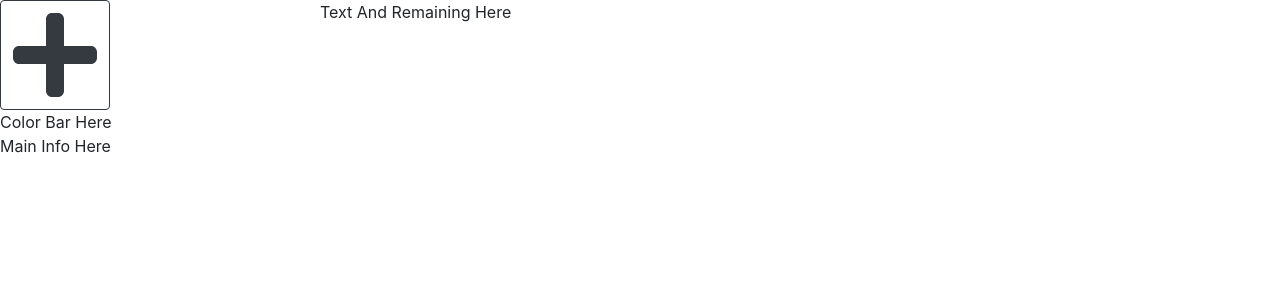
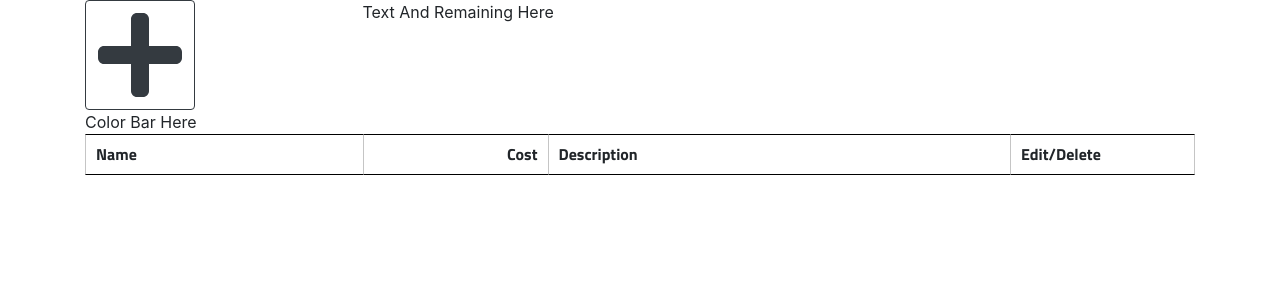
Before and after one commit to MustafaAli789/Billars, a React (Create React App) app: page / in a window 1280 px wide. Shown: the top 300 px of the page. Built offline with nearby package versions, Linux system fonts and the light colour scheme.

Commit message:
can add bill cards

```diff
--- a/src/AddButton.js
+++ b/src/AddButton.js
@@ -2,17 +2,12 @@ import React from 'react';
 import Button from 'react-bootstrap/Button';
 import { FontAwesomeIcon } from '@fortawesome/react-fontawesome'
 import { faPlus } from '@fortawesome/free-solid-svg-icons';
-import BillModal from './BillModal.js';
-import { useState } from 'react';
 
-const AddButton = ({submit}) =>{
-	const [modalShow, setModalShow] = useState(false);
-
-	const button = <FontAwesomeIcon icon={faPlus} size="6x"/>;
+const AddButton = ({createNewBill}) =>{
+	const buttonIcon = <FontAwesomeIcon icon={faPlus} size="6x"/>;
 	return(
 		<div>
-			<Button variant="outline-dark" onClick={() => setModalShow(true)}>{button}</Button>
-			<BillModal show={modalShow} onHide={() => setModalShow(false)} submit={submit} />
+			<Button variant="outline-dark" onClick={() => createNewBill(["Add", "", "", "", "#fff"])}>{buttonIcon}</Button>
 		</div>
 	);
 }
--- a/src/App.js
+++ b/src/App.js
@@ -5,31 +5,66 @@ import Jumbotron from "react-bootstrap/Jumbotron";
 import Row from "react-bootstrap/Row";
 import Col from "react-bootstrap/Col";
 import AddButton from './AddButton.js';
+import BillModal from './BillModal.js';
+import BillCard from './BillCard.js';
+
 
 class App extends Component{
 
   constructor(){
     super()
     this.state={
-      bills: []
+      bills: [],
+      renderModal: false,
+      modalData: ["Add", "", "", "", "#fff"],
     }
   }
 
-  onSubmitClicked =(color)=>{
-    console.log(color);
+
+  addEditBill=(billInfo)=>{
+      billInfo.title="Edit";
+      var newStateArray = this.state.bills.slice();
+      newStateArray.push(billInfo);
+      this.setState({bills: newStateArray});
+      this.setModalVisible(false);
+  }
+
+  //used to createa new bill modal with specified data
+  createNewBillModal=(data)=>{
+    this.setModalVisible(true);
+    this.setModalData(data);
+  }
+
+  //controls whether to show the modal or not
+  setModalVisible = (visible) => {
+    if(visible){
+      this.setState({renderModal: true});
+    } else{
+      this.setState({renderModal: false});
+    }
+  }
+
+  //will set the modal data
+  setModalData = (data) =>{
+    this.setState({modalData: data});
   }
 
   render(){
+    const {bills, renderModal, modalData} = this.state;
+    const billModal = renderModal ? <BillModal show={true} data={this.state.modalData} setModalVisible={this.setModalVisible} submit={this.addEditBill}/> : null;
     return (
-      <div>
+      <div className="container">
+        {billModal}
         <Row noGutters="true">
-          <Col lg="3"><AddButton submit={this.onSubmitClicked}></AddButton></Col>
+          <Col lg="3"><AddButton createNewBill={this.createNewBillModal}></AddButton></Col>
           <Col lg="9">Text And Remaining Here</Col>
         </Row>
         <Row noGutters="true">
           Color Bar Here
         </Row>
-        <Row noGutters="true">Main Info Here</Row>
+        <Row noGutters="true">
+          <BillCard bills={this.state.bills}></BillCard>
+        </Row>
       </div>
     );
   }
--- /dev/null
+++ b/src/BillCard.css
@@ -0,0 +1,22 @@
+#card{
+	border-radius: 0;
+	background: none;
+}
+
+h4{
+	font-family: 'Titillium Web', sans-serif;
+	font-weight: 700;
+	margin: 0;
+}
+
+.headings{
+	border: 1px solid #c5c5c5;
+	border-top: 1px solid black;
+	border-bottom: 1px solid black;
+	padding: 10px;
+}
+
+.bills{
+	border-left: 1px solid #c5c5c5;
+	border-right: 1px solid #c5c5c5;
+}
--- /dev/null
+++ b/src/BillCard.js
@@ -0,0 +1,35 @@
+import React, {Component} from 'react';
+import Card from 'react-bootstrap/Card'
+import './BillCard.css';
+import Row from "react-bootstrap/Row";
+import Col from "react-bootstrap/Col";
+import Circle from './Circle.js';
+
+const BillCard=({bills})=>{
+	const billRows = [];
+	bills.forEach((bill, index)=>{
+		billRows.push(
+			<Row key= {index} style={{marginLeft: '0', marginRight: '0'}}>
+		    	<Col className="bills d-flex align-items-center" sm="3" style={{borderRight: '0'}}><Circle color={bill.color}></Circle>{bill.paymentName}</Col>
+		    	<Col className="bills d-flex align-items-center justify-content-end" sm="2" style={{borderRight: '0'}}>{bill.cost}</Col>
+		    	<Col className="bills d-flex align-items-center" sm="5" style={{borderRight: '0'}}>{bill.paymentDesc}</Col>
+		    	<Col className="bills d-flex align-items-center" sm="2">{index}</Col>
+		    </Row>
+	    );
+	});
+	return(
+		<Card id="card" style={{ width: '100%', border: 'none' }}>
+	    	<Card.Body style={{padding: '0'}}>
+	    		<Row style={{marginLeft: '0', marginRight: '0'}}>
+	    			<Col className="headings d-flex align-items-center" sm="3" style={{borderRight: '0'}}><h4>Name</h4></Col>
+	    			<Col className="headings d-flex align-items-center justify-content-end" sm="2" style={{borderRight: '0'}}><h4>Cost</h4></Col>
+	    			<Col className="headings d-flex align-items-center" sm="5" style={{borderRight: '0'}}><h4>Description</h4></Col>
+	    			<Col className="headings d-flex align-items-center" sm="2"><h4>Edit/Delete</h4></Col>
+	    		</Row>
+	    		{billRows}
+	    	</Card.Body>
+	  	</Card>
+	);
+}
+
+export default BillCard;
--- a/src/BillModal.js
+++ b/src/BillModal.js
@@ -10,15 +10,34 @@ class BillModal extends React.Component{
 	constructor(props){
 		super(props);
 		this.state={
-			color: '#fff',
+			title: props.data[0],
+			paymentName: props.data[1],
+			paymentDesc: props.data[2],
+			cost: props.data[3],
+			color: props.data[4],
 		}
 	}
+
 
 	setColor = (newColor)=>{
 		this.setState({color: newColor.hex})
 	}
 
+	handleInputChanged=(event)=>{
+		const inputType = event.target.getAttribute('category');
+		if(inputType==="paymentName"){
+			this.setState({paymentName: event.target.value});
+		} else if(inputType==="paymentDesc"){
+			this.setState({paymentDesc: event.target.value});
+		} else if(inputType==="cost"){
+			this.setState({cost: event.target.value});
+		}
+
+	}
+
 	render(){
+		const {title, paymentName, paymentDesc, cost, color} = this.state;
+		const {setModalVisible, submit} = this.props;
 		return(
 			<Modal
 		      {...this.props}
@@ -28,26 +47,25 @@ class BillModal extends React.Component{
 		    >
 		      <Modal.Header closeButton>
 		        <Modal.Title id="contained-modal-title-vcenter">
-		          Add a new bill
+		          {title + " bill"}
 		        </Modal.Title>
 		      </Modal.Header>
 		      <Modal.Body>
 		        <h4>Payment name</h4>
-		        <input type="text" placeholder="Rent"></input>
+		        <input type="text" category="paymentName" placeholder="Rent" value={paymentName} onChange={this.handleInputChanged}></input>
 		        <h4>Payment description</h4>
-		        <textarea id="story" rows="3" cols="33" placeholder="Hey, I just met you...">
-				</textarea>
+		        <textarea id="story" category="paymentDesc" rows="3" cols="33" placeholder="Hey, I just met you..." value={paymentDesc} onChange={this.handleInputChanged}></textarea>
 		        <h4>Cost (in $)</h4>
-				<input type="text" placeholder="Color"></input>
+				<input type="text" category="cost" placeholder="Cost" value={cost} onChange={this.handleInputChanged}></input>
 		        <h4>Color</h4>
 		        <SliderPicker
-		        	color={this.state.color}
+		        	color={color}
 		        	onChangeComplete={this.setColor}>
 		        </SliderPicker>
 		      </Modal.Body>
 		      <Modal.Footer>
-		      	<Button variant="outline-dark" onClick={this.props.onHide}>Close</Button>
-		        <Button variant="outline-dark" onClick={()=>this.props.submit(this.state.color)}>Add</Button>
+		      	<Button variant="outline-dark" onClick={()=>setModalVisible(false)}>Close</Button>
+		        <Button variant="outline-dark" onClick={()=>submit(this.state)}>Add</Button>
 		      </Modal.Footer>
 		    </Modal>
 		);
--- /dev/null
+++ b/src/Circle.js
@@ -0,0 +1,10 @@
+import React from 'react';
+
+const Circle = ({color})=>{
+	console.log(color);
+	return(
+		<div style={{width: '10px', height: '10px', backgroundColor:color, borderRadius: '50%'}}></div>
+	);
+}
+
+export default Circle;
```
